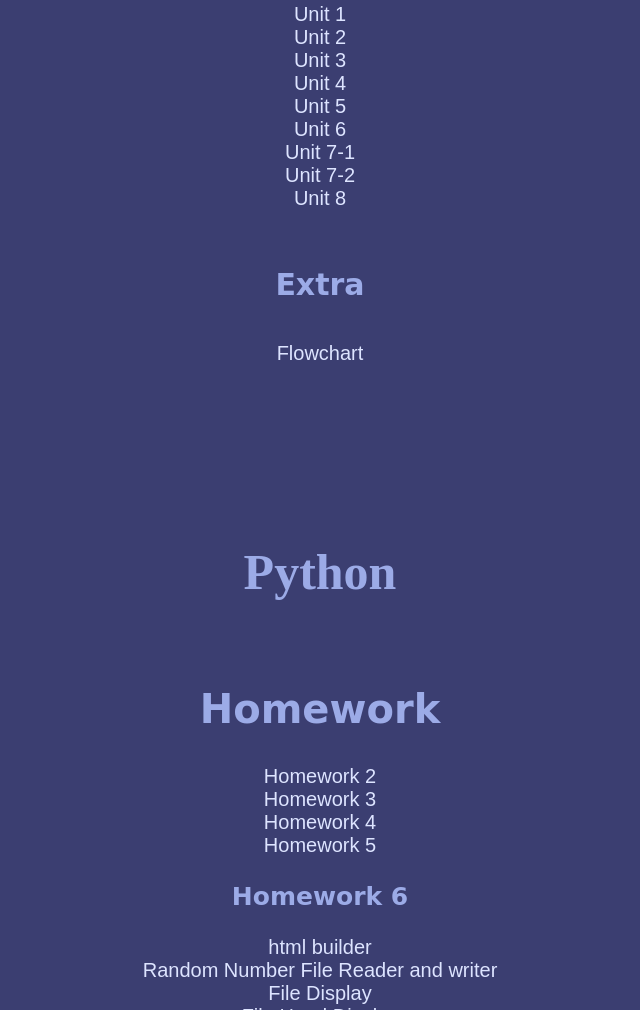
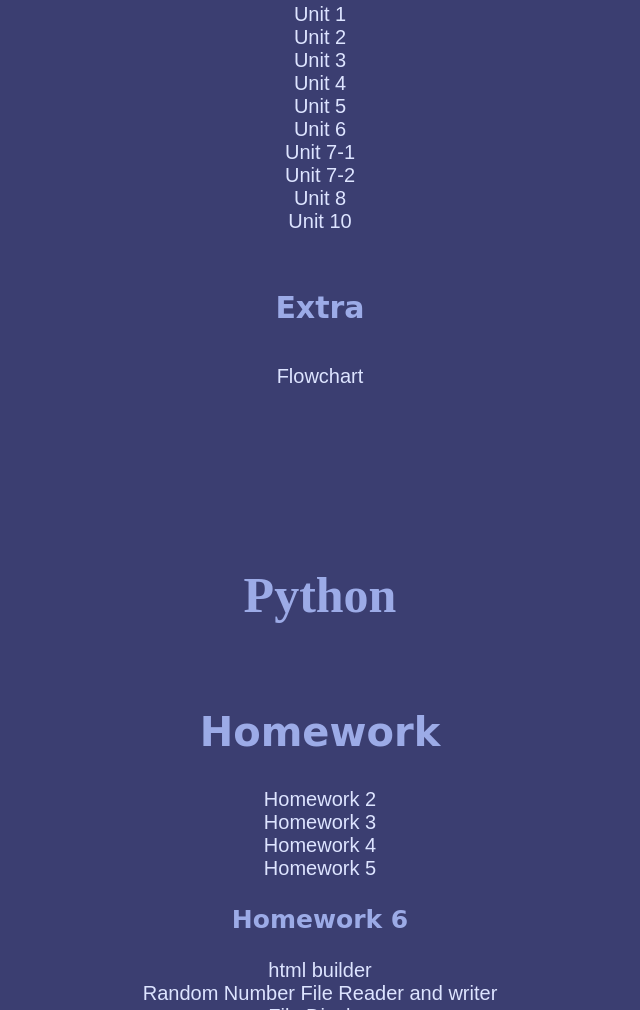
Before and after one commit to alexis123003/alexis123003.github.io, a plain HTML site: page index.html in a window 1280 px wide. Shown: the part 712-1722 px from the top of the page, without its empty margins (320-960 px from the left). Drawn offline with Linux system fonts and the light colour scheme.

Commit message:
Update index.html with new links and structure
Added a link for Unit 10 project and updated HTML structure.

```diff
--- a/index.html
+++ b/index.html
@@ -29,6 +29,7 @@
    <a href="index_unit7_1.html">Unit 7-1</a><br>
    <a href="index7_2.html">Unit 7-2</a><br>
    <a href="style_unit8-1_proj.html">Unit 8</a><br>
+   <a href="index_unit10_proj1.html">Unit 10</a><br>
 <br>
   <h4>Extra</h4>
     <a href="flowchart.html">Flowchart</a><br>
```
